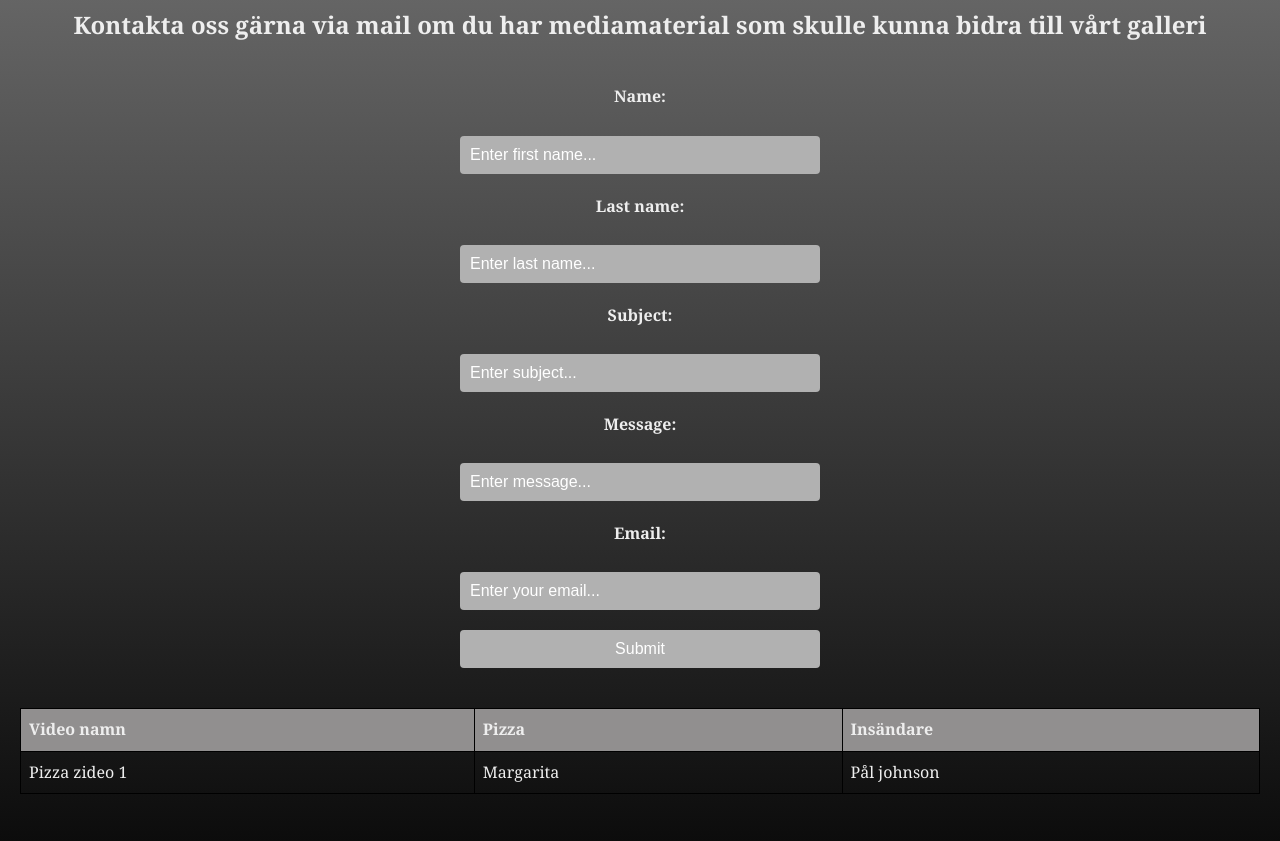
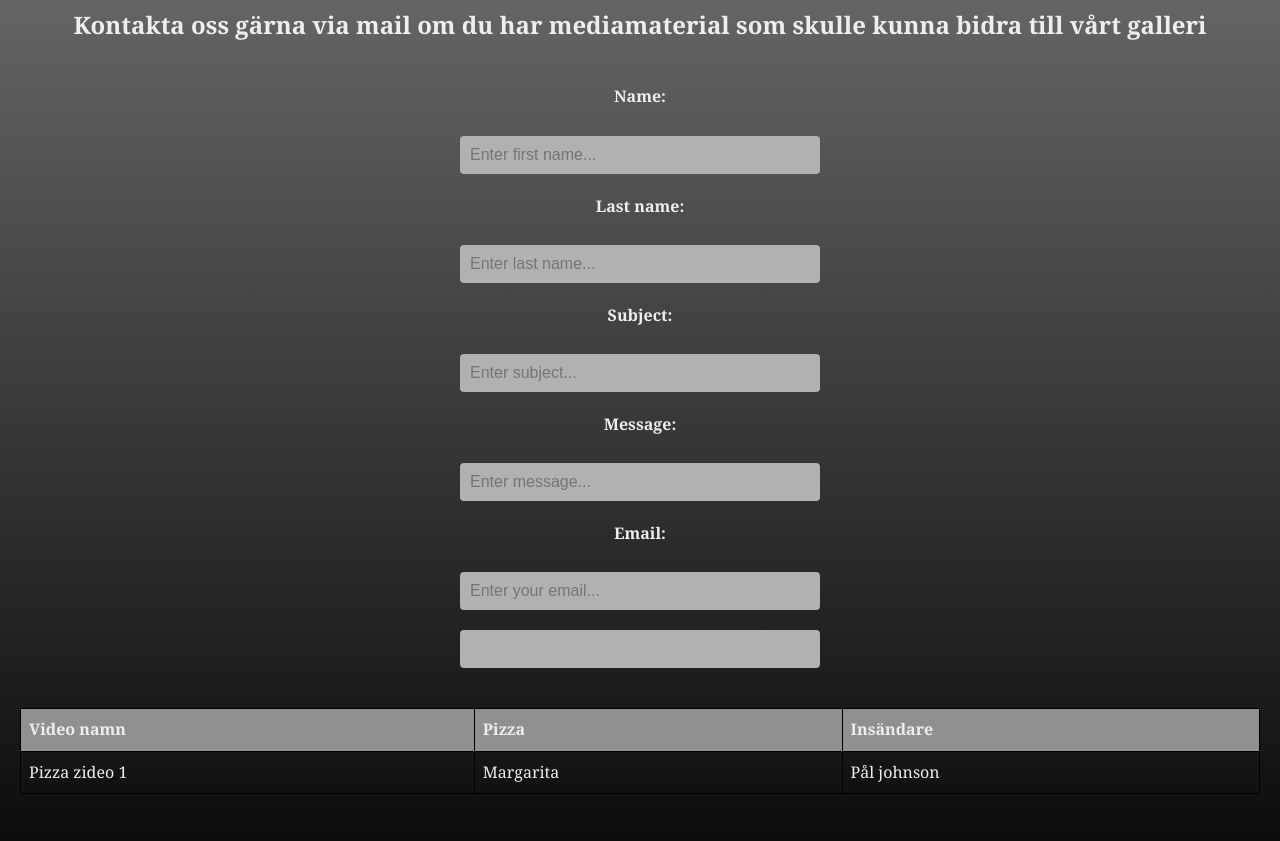
Before and after one commit to chrnas/webdevelopment, a plain HTML site: page gallery.html in a window 1280 px wide. Shown: the part 660-1501 px from the top of the page. Drawn offline with Linux system fonts and the light colour scheme.

Commit message:
changed to placeholder text in form

```diff
--- a/gallery.html
+++ b/gallery.html
@@ -52,16 +52,16 @@
           </h2>
           <form method="post" enctype="text/plain">
             <label for="fname">Name:</label><br>
-            <input type="text" id="fname" name="fname" value="Enter first name..."><br>
+            <input type="text" id="fname" name="fname" placeholder="Enter first name..."><br>
             <label for="lname">Last name:</label><br>
-            <input type="text" id="lname" name="lname" value="Enter last name..."><br>
+            <input type="text" id="lname" name="lname" placeholder="Enter last name..."><br>
             <label for="subject">Subject:</label><br>
-            <input type="text" id="subject" name="subject" value="Enter subject..."><br>
+            <input type="text" id="subject" name="subject" placeholder="Enter subject..."><br>
             <label for="message">Message:</label><br>
-            <input type="text" id="message" name="message" value="Enter message..."><br>
+            <input type="text" id="message" name="message" placeholder="Enter message..."><br>
             <label for="email">Email:</label><br>
-            <input type="email" id="email" name="email" value="Enter your email..."><br>
-            <input onclick="generateEmailFromForm()" type="button" value="Submit">
+            <input type="email" id="email" name="email" placeholder="Enter your email..."><br>
+            <input onclick="generateEmailFromForm()" type="button" placeholder="Submit">
           </form>
         </div>
         <table>
```
